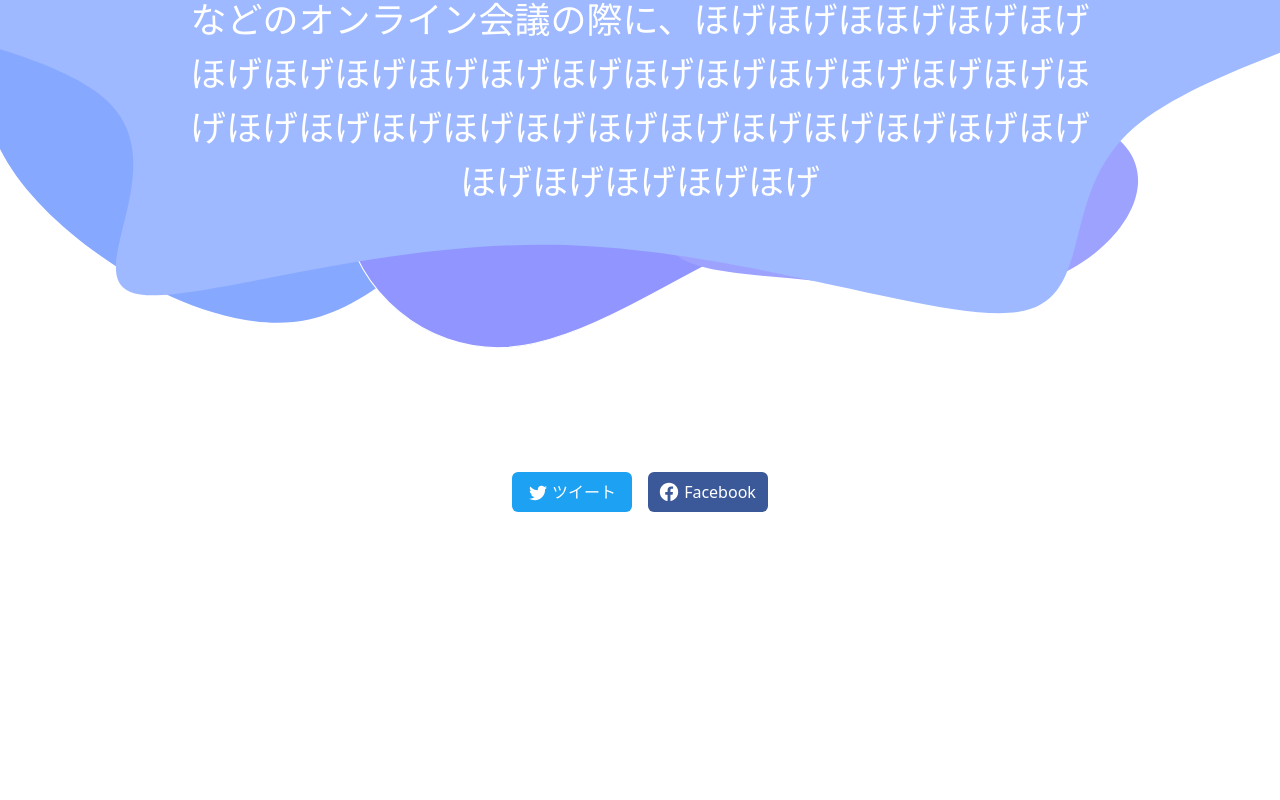
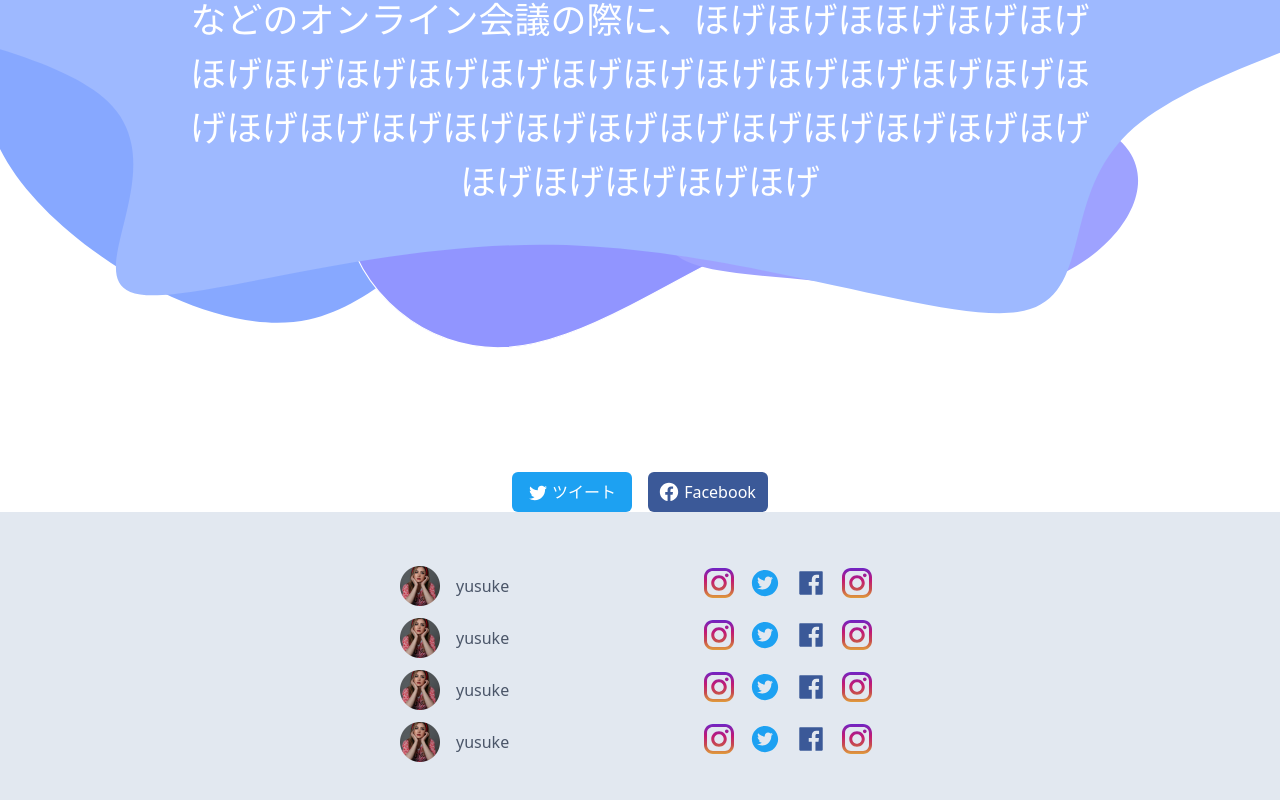
Before and after one commit to manak1/Profill, a Nuxt app: page / in a window 1280 px wide. Shown: the part 620-1420 px from the top of the page. Before the commit the page ends 1132 px from the top, so only its background shows below. Built offline with nearby package versions, Linux system fonts and the light colour scheme; what tailwindcss-aspect-ratio, vue-html2canvas would draw is missing.

Commit message:
create footer

```diff
--- /dev/null
+++ b/components/layout/LayoutFooter.vue
@@ -0,0 +1,135 @@
+<template>
+  <footer class="bg-gray-300">
+    <div class="container mx-auto px-8 py-12">
+      <div class="w-full lg:w-1/2 mx-auto">
+        <div
+          v-for="item in data"
+          :key="item.index"
+          class="flex justify-between items-center"
+        >
+          <div class="flex items-center">
+            <p>
+              <img :src="item.avatar" style="width: 40px; height: 40px;" />
+            </p>
+            <div class="pl-4 text-gray-700 text-base">
+              {{ item.name }}
+            </div>
+          </div>
+          <div>
+            <div class="flex items-center">
+              <a
+                :href="item.tools.twitter"
+                target="_blank"
+                class="inline-block my-2 mx-1 lg:mx-2"
+              >
+                <i class="l-icon__instagram" />
+              </a>
+              <a
+                :href="item.tools.twitter"
+                target="_blank"
+                class="inline-block my-2 mx-1 lg:mx-2"
+              >
+                <i class="l-icon__twitter" />
+              </a>
+              <a
+                :href="item.tools.facebook"
+                target="_blank"
+                class="inline-block my-2 mx-1 lg:mx-2"
+              >
+                <i class="l-icon__facebook" />
+              </a>
+              <a
+                :href="item.tools.instagram"
+                target="_blank"
+                class="inline-block my-2 mx-1 lg:mx-2"
+              >
+                <i class="l-icon__instagram" />
+              </a>
+            </div>
+          </div>
+        </div>
+      </div>
+    </div>
+  </footer>
+</template>
+
+<script>
+export default {
+  data() {
+    return {
+      data: [
+        {
+          name: "yusuke",
+          avatar: "/profile/avator.png",
+          tools: {
+            twitter: "https://chatbox-inc.com/",
+            instagram: "https://chatbox-inc.com/",
+            facebook: "https://chatbox-inc.com/",
+            github: "https://chatbox-inc.com/",
+          },
+        },
+        {
+          name: "yusuke",
+          avatar: "/profile/avator.png",
+          tools: {
+            twitter: "https://chatbox-inc.com/",
+            instagram: "https://chatbox-inc.com/",
+            facebook: "https://chatbox-inc.com/",
+            github: "https://chatbox-inc.com/",
+          },
+        },
+        {
+          name: "yusuke",
+          avatar: "/profile/avator.png",
+          tools: {
+            twitter: "https://chatbox-inc.com/",
+            instagram: "https://chatbox-inc.com/",
+            facebook: "https://chatbox-inc.com/",
+            github: "https://chatbox-inc.com/",
+          },
+        },
+        {
+          name: "yusuke",
+          avatar: "/profile/avator.png",
+          tools: {
+            twitter: "https://chatbox-inc.com/",
+            instagram: "https://chatbox-inc.com/",
+            facebook: "https://chatbox-inc.com/",
+            github: "https://chatbox-inc.com/",
+          },
+        },
+      ],
+    }
+  },
+}
+</script>
+
+<style scoped>
+.l-icon__twitter {
+  background-size: contain;
+  background-repeat: no-repeat;
+  display: inline-block;
+  width: 30px;
+  height: 30px;
+  background-image: url("~assets/images/form/sns/twitter-color.svg");
+}
+.l-icon__instagram::before {
+  content: "";
+  background-size: contain;
+  background-repeat: no-repeat;
+  display: inline-block;
+  width: 30px;
+  height: 30px;
+  background-image: url("~assets/images/form/sns/instagram-color.svg");
+}
+
+.l-icon__facebook::before {
+  content: "";
+  background-size: contain;
+  background-repeat: no-repeat;
+  display: inline-block;
+  width: 30px;
+  height: 30px;
+  background-image: url("~assets/images/form/sns/facebook-color.svg");
+}
+</style>
--- a/layouts/default.vue
+++ b/layouts/default.vue
@@ -2,5 +2,6 @@
   <div class="w-full">
     <LayoutHeader />
     <Nuxt />
+    <LayoutFooter />
   </div>
 </template>
```
Also changed, not shown: static/profile/avator.png (added).
